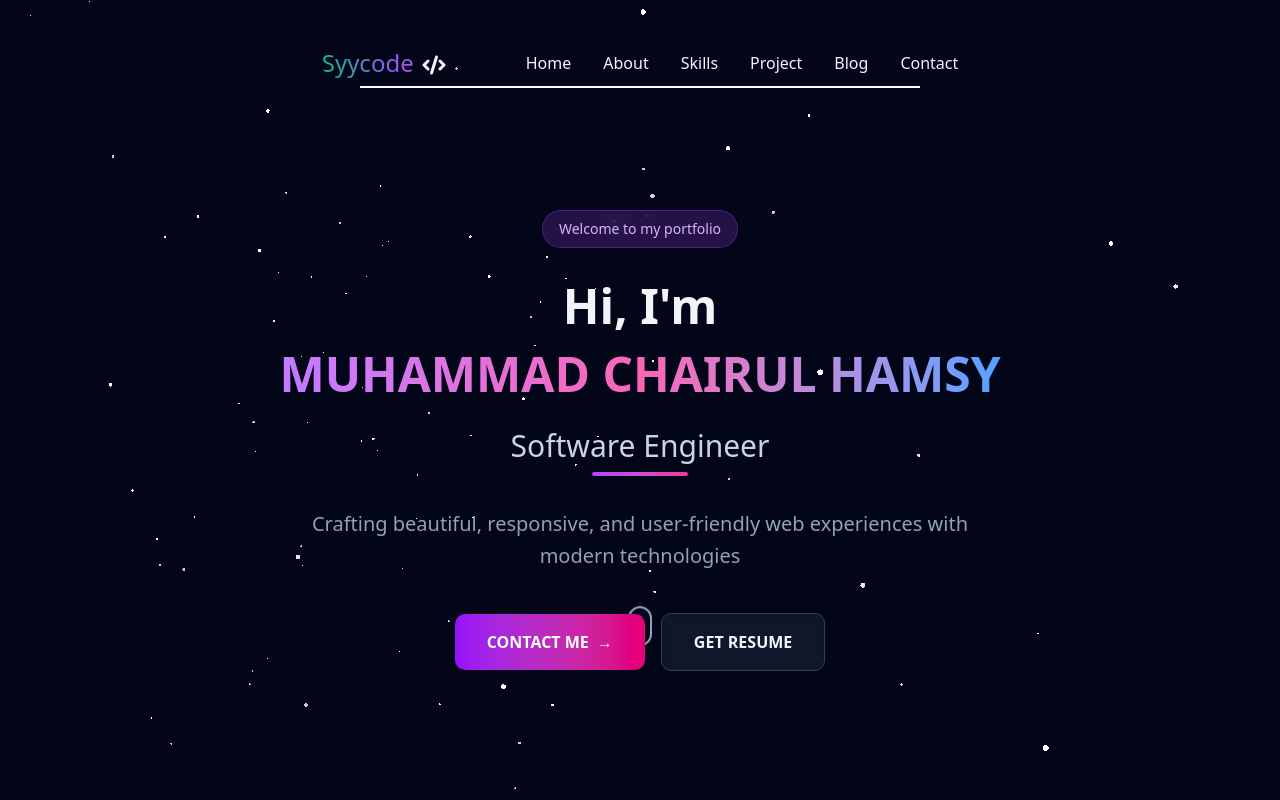
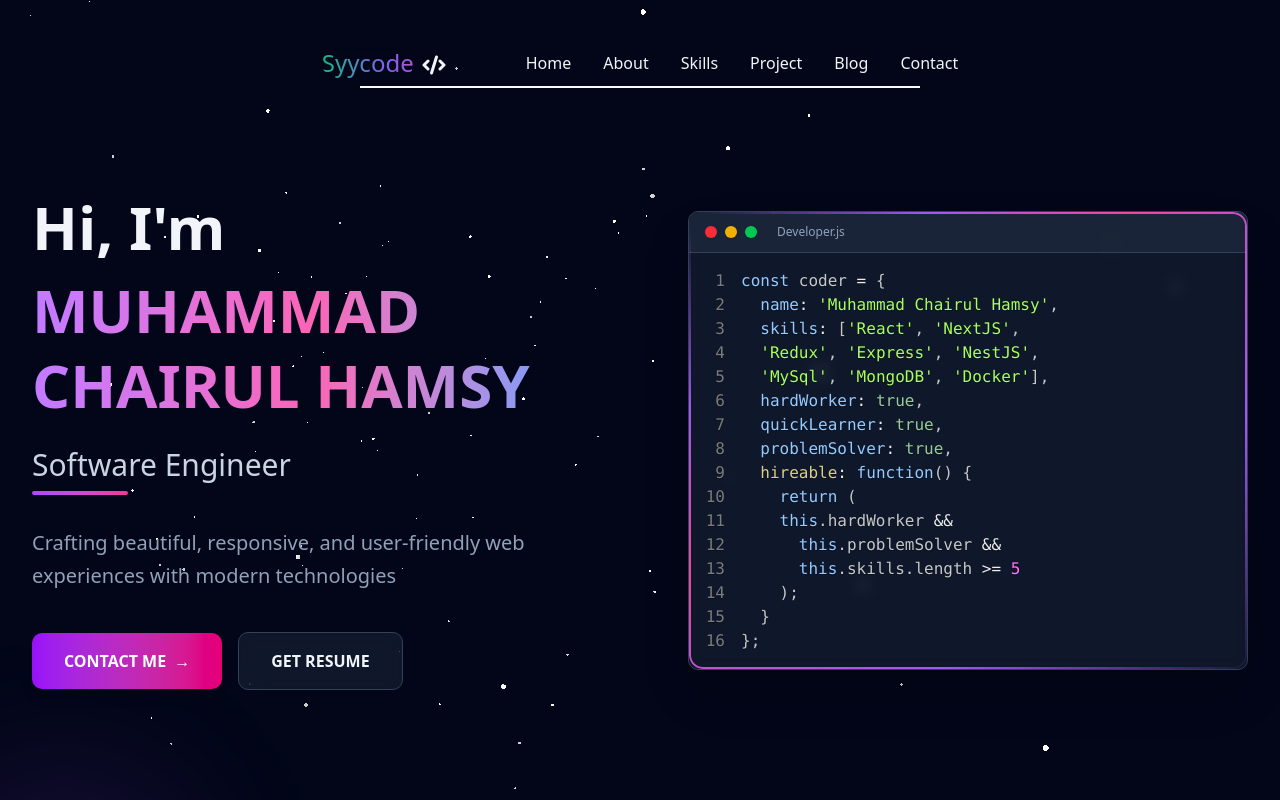
Before and after one commit to MuhammadChairulHamsy/new-portfolio, a React (Vite) app: page / in a window 1280 px wide. Shown: the top 800 px of the page. Built offline with nearby package versions, Linux system fonts and the light colour scheme.

Commit message:
update page Hero Section

```diff
--- a/package.json
+++ b/package.json
@@ -20,6 +20,7 @@
     "react": "^19.1.1",
     "react-dom": "^19.1.1",
     "react-icons": "^5.5.0",
+    "react-syntax-highlighter": "^15.6.6",
     "tailwind-merge": "^3.3.1",
     "tailwindcss": "^4.1.14"
   },
@@ -33,6 +34,6 @@
     "eslint-plugin-react-refresh": "^0.4.22",
     "globals": "^16.4.0",
     "tw-animate-css": "^1.4.0",
-    "vite": "^7.1.7"
+    "vite": "^7.1.9"
   }
 }
--- a/src/components/sections/Hero.jsx
+++ b/src/components/sections/Hero.jsx
@@ -1,49 +1,75 @@
-import { useState, useEffect } from 'react';
+import { useState, useEffect } from "react";
+import { Prism as SyntaxHighlighter } from "react-syntax-highlighter";
+import { atomDark } from "react-syntax-highlighter/dist/esm/styles/prism";
+import { ShineBorder } from "../ui/shine-border";
 
 export const Hero = () => {
   const [isVisible, setIsVisible] = useState(false);
+
+  const codeString = `const coder = {
+  name: 'Muhammad Chairul Hamsy',
+  skills: ['React', 'NextJS',
+  'Redux', 'Express', 'NestJS',
+  'MySql', 'MongoDB', 'Docker'],
+  hardWorker: true,
+  quickLearner: true,
+  problemSolver: true,
+  hireable: function() {
+    return (
+    this.hardWorker &&
+      this.problemSolver &&
+      this.skills.length >= 5
+    );
+  }
+};`;
 
   useEffect(() => {
     setIsVisible(true);
   }, []);
 
   return (
-    <section id='home' className="relative min-h-screen flex items-center justify-center pt-28 lg:pt-20">
+    <section
+      id="home"
+      className="relative min-h-screen flex items-center justify-center px-4 py-20 sm:px-6 lg:px-8 pt-40 sm:pt-32 lg:pt-40"
+    >
       {/* Content */}
-      <div className={`relative z-10 max-w-5xl mx-auto px-6 text-center transition-all duration-1000 ${isVisible ? 'opacity-100 translate-y-0' : 'opacity-0 translate-y-10'}`}>
-        {/* Greeting */}
-        <div className="mb-2 lg:mb-3">
-          <span className="inline-block px-4 py-2  bg-purple-500/20 backdrop-blur-sm border border-purple-500/30 rounded-full text-purple-300 text-sm font-medium mb-4">
-            Welcome to my portfolio
-          </span>
-        </div>
-
-        {/* Main heading with gradient */}
-        <h1 className="text-5xl md:text-5xl font-bold mb-6 leading-tight">
+      <div
+        className={`relative z-10 w-full max-w-7xl mx-auto transition-all duration-1000 ${
+          isVisible ? "opacity-100 translate-y-0" : "opacity-0 translate-y-10"
+        }`}
+      >
+        <div className="grid lg:grid-cols-2 gap-8 sm:gap-12 lg:gap-16 xl:gap-24 items-center">
+          {/* Left Side - Content */}
+          <div className="text-center lg:text-left order-1">
+            {/* Main heading */}
+            <h1 className="text-3xl sm:text-4xl md:text-5xl lg:text-5xl xl:text-6xl font-bold mb-4 sm:mb-6 leading-tight">
               <span className="block text-slate-100 mb-2">Hi, I'm</span>
               <span className="block bg-gradient-to-r from-purple-400 via-pink-400 to-blue-400 bg-clip-text text-transparent">
                 MUHAMMAD CHAIRUL HAMSY
               </span>
             </h1>
 
-        {/* Role with typing effect styling */}
-        <div className="mb-8">
-          <p className="text-2xl md:text-3xl text-slate-300 font-medium">
+            {/* Role */}
+            <div className="mb-6 sm:mb-8">
+              <p className="text-xl sm:text-2xl md:text-3xl text-slate-300 font-medium">
                 Software Engineer
               </p>
-          <div className="mt-2 h-1 w-24 bg-gradient-to-r from-purple-500 to-pink-500 mx-auto rounded-full"></div>
+              <div className="mt-2 h-1 w-20 sm:w-24 bg-gradient-to-r from-purple-500 to-pink-500 mx-auto lg:mx-0 rounded-full"></div>
             </div>
 
             {/* Description */}
-        <p className="text-lg md:text-xl text-slate-400 max-w-2xl mx-auto mb-10 leading-relaxed">
-          Crafting beautiful, responsive, and user-friendly web experiences with modern technologies
+            <p className="text-base sm:text-lg md:text-xl text-slate-400 max-w-2xl mx-auto lg:mx-0 mb-8 sm:mb-10 leading-relaxed px-4 sm:px-0">
+              Crafting beautiful, responsive, and user-friendly web experiences
+              with modern technologies
             </p>
 
             {/* CTA Buttons */}
-        <div className="flex flex-col sm:flex-row gap-4 justify-center items-center">
+            <div className="flex flex-col sm:flex-row gap-4 justify-center lg:justify-start items-center">
               <button className="group px-8 py-4 bg-gradient-to-r from-purple-600 to-pink-600 text-white rounded-lg font-semibold shadow-lg hover:shadow-purple-500/50 transform hover:scale-105 transition-all duration-300">
                 CONTACT ME
-            <span className="inline-block ml-2 group-hover:translate-x-1 transition-transform">→</span>
+                <span className="inline-block ml-2 group-hover:translate-x-1 transition-transform">
+                  →
+                </span>
               </button>
               <button className="px-8 py-4 bg-slate-800/50 backdrop-blur-sm border border-slate-700 text-slate-100 rounded-lg font-semibold hover:bg-slate-800 hover:border-purple-500 transform hover:scale-105 transition-all duration-300">
                 GET RESUME
@@ -51,12 +77,47 @@ export const Hero = () => {
             </div>
           </div>
 
-      {/* Scroll indicator */}
-      <div className="absolute bottom-36 left-1/2 transform -translate-x-1/2 animate-bounce">
-        <div className="w-6 h-10 border-2 border-slate-400 rounded-full flex items-start justify-center p-2">
-          <div className="w-1 h-3 bg-slate-400 rounded-full"></div>
+          {/* Right Side - Code Editor */}
+          <div className="w-full order-2">
+            <div className="bg-slate-800/50 backdrop-blur-sm rounded-lg shadow-2xl border border-slate-700 overflow-hidden hover:shadow-purple-500/20 transition-shadow duration-300">
+              {/* Window Header */}
+              <div className="bg-slate-800/80 px-3 sm:px-4 py-2 sm:py-3 flex items-center gap-1.5 sm:gap-2 border-b border-slate-700">
+                <div className="w-2.5 h-2.5 sm:w-3 sm:h-3 rounded-full bg-red-500"></div>
+                <div className="w-2.5 h-2.5 sm:w-3 sm:h-3 rounded-full bg-yellow-500"></div>
+                <div className="w-2.5 h-2.5 sm:w-3 sm:h-3 rounded-full bg-green-500"></div>
+                <span className="ml-2 sm:ml-3 text-slate-400 text-xs">
+                  Developer.js
+                </span>
+                <ShineBorder
+                  borderWidth={2}
+                  duration={14}
+                  shineColor={["#a855f7", "#ec4899", "#a855f7"]}
+                  className="rounded-xl"
+                />
+              </div>
+
+              {/* Code Block */}
+              <div className="w-full overflow-x-auto">
+                <div className="text-xs sm:text-sm lg:text-[1rem]">
+                  <SyntaxHighlighter
+                    language="javascript"
+                    style={atomDark}
+                    showLineNumbers
+                    customStyle={{
+                      margin: 0,
+                      padding: "1rem",
+                      background: "transparent",
+                      fontSize: "inherit",
+                    }}
+                  >
+                    {codeString}
+                  </SyntaxHighlighter>
+                </div>
+              </div>
+            </div>
+          </div>
         </div>
       </div>
     </section>
   );
-};
+}
--- a/src/index.css
+++ b/src/index.css
@@ -4,6 +4,7 @@
 @custom-variant dark (&:is(.dark *));
 
 :root {
+  scroll-behavior: smooth;
   --pointer-x: 50%;
   --pointer-y: 50%;
   --pointer-from-center: 0;
@@ -181,7 +182,7 @@
 }
 
 .pc-card-wrapper::before {
-  content: '';
+  content: "";
   position: absolute;
   inset: -10px;
   background: inherit;
@@ -219,13 +220,8 @@
   transition: transform 1s ease;
   transform: translate3d(0, 0, 0.1px) rotateX(0deg) rotateY(0deg);
   background-size: 100% 100%;
-  background-position:
-    0 0,
-    0 0,
-    50% 50%,
-    0 0;
-  background-image:
-    radial-gradient(
+  background-position: 0 0, 0 0, 50% 50%, 0 0;
+  background-image: radial-gradient(
       farthest-side circle at var(--pointer-x) var(--pointer-y),
       hsla(266, 100%, 90%, var(--card-opacity)) 4%,
       hsla(266, 50%, 80%, calc(var(--card-opacity) * 0.75)) 10%,
@@ -234,14 +230,21 @@
     ),
     radial-gradient(35% 52% at 55% 20%, #00ffaac4 0%, #073aff00 100%),
     radial-gradient(100% 100% at 50% 50%, #00c1ffff 1%, #073aff00 76%),
-    conic-gradient(from 124deg at 50% 50%, #c137ffff 0%, #07c6ffff 40%, #07c6ffff 60%, #c137ffff 100%);
+    conic-gradient(
+      from 124deg at 50% 50%,
+      #c137ffff 0%,
+      #07c6ffff 40%,
+      #07c6ffff 60%,
+      #c137ffff 100%
+    );
   overflow: hidden;
 }
 
 .pc-card:hover,
 .pc-card.active {
   transition: none;
-  transform: translate3d(0, 0, 0.1px) rotateX(var(--rotate-y)) rotateY(var(--rotate-x));
+  transform: translate3d(0, 0, 0.1px) rotateX(var(--rotate-y))
+    rotateY(var(--rotate-x));
 }
 
 .pc-card * {
@@ -265,7 +268,8 @@
   mask-mode: luminance;
   mask-repeat: repeat;
   mask-size: 150%;
-  mask-position: top calc(200% - (var(--background-y) * 5)) left calc(100% - var(--background-x));
+  mask-position: top calc(200% - (var(--background-y) * 5)) left
+    calc(100% - var(--background-x));
   transition: filter 0.6s ease;
   filter: brightness(0.66) contrast(1.33) saturate(0.33) opacity(0.5);
   animation: holo-bg 18s linear infinite;
@@ -282,8 +286,7 @@
   background: transparent;
   background-size: cover;
   background-position: center;
-  background-image:
-    repeating-linear-gradient(
+  background-image: repeating-linear-gradient(
       0deg,
       var(--sunpillar-clr-1) calc(var(--space) * 1),
       var(--sunpillar-clr-2) calc(var(--space) * 2),
@@ -308,21 +311,16 @@
       hsla(0, 0%, 0%, 0.15) 20%,
       hsla(0, 0%, 0%, 0.25) 120%
     );
-  background-position:
-    0 var(--background-y),
-    var(--background-x) var(--background-y),
-    center;
+  background-position: 0 var(--background-y),
+    var(--background-x) var(--background-y), center;
   background-blend-mode: color, hard-light;
-  background-size:
-    500% 500%,
-    300% 300%,
-    200% 200%;
+  background-size: 500% 500%, 300% 300%, 200% 200%;
   background-repeat: repeat;
 }
 
 .pc-shine::before,
 .pc-shine::after {
-  content: '';
+  content: "";
   background-position: center;
   background-size: cover;
   grid-area: 1/1;
@@ -343,8 +341,7 @@
 }
 
 .pc-shine::before {
-  background-image:
-    linear-gradient(
+  background-image: linear-gradient(
       45deg,
       var(--sunpillar-4),
       var(--sunpillar-5),
@@ -353,31 +350,26 @@
       var(--sunpillar-2),
       var(--sunpillar-3)
     ),
-    radial-gradient(circle at var(--pointer-x) var(--pointer-y), hsl(0, 0%, 70%) 0%, hsla(0, 0%, 30%, 0.2) 90%),
+    radial-gradient(
+      circle at var(--pointer-x) var(--pointer-y),
+      hsl(0, 0%, 70%) 0%,
+      hsla(0, 0%, 30%, 0.2) 90%
+    ),
     var(--grain);
-  background-size:
-    250% 250%,
-    100% 100%,
-    220px 220px;
-  background-position:
-    var(--pointer-x) var(--pointer-y),
-    center,
+  background-size: 250% 250%, 100% 100%, 220px 220px;
+  background-position: var(--pointer-x) var(--pointer-y), center,
     calc(var(--pointer-x) * 0.01) calc(var(--pointer-y) * 0.01);
   background-blend-mode: color-dodge;
-  filter: brightness(calc(2 - var(--pointer-from-center))) contrast(calc(var(--pointer-from-center) + 2))
+  filter: brightness(calc(2 - var(--pointer-from-center)))
+    contrast(calc(var(--pointer-from-center) + 2))
     saturate(calc(0.5 + var(--pointer-from-center)));
   mix-blend-mode: luminosity;
 }
 
 .pc-shine::after {
-  background-position:
-    0 var(--background-y),
-    calc(var(--background-x) * 0.4) calc(var(--background-y) * 0.5),
-    center;
-  background-size:
-    200% 300%,
-    700% 700%,
-    100% 100%;
+  background-position: 0 var(--background-y),
+    calc(var(--background-x) * 0.4) calc(var(--background-y) * 0.5), center;
+  background-size: 200% 300%, 700% 700%, 100% 100%;
   mix-blend-mode: difference;
   filter: brightness(0.8) contrast(1.5);
 }
@@ -410,7 +402,7 @@
 }
 
 .pc-avatar-content::before {
-  content: '';
+  content: "";
   position: absolute;
   inset: 0;
   z-index: 1;
@@ -562,17 +554,11 @@
 
 @keyframes holo-bg {
   0% {
-    background-position:
-      0 var(--background-y),
-      0 0,
-      center;
+    background-position: 0 var(--background-y), 0 0, center;
   }
 
   100% {
-    background-position:
-      0 var(--background-y),
-      90% 90%,
-      center;
+    background-position: 0 var(--background-y), 90% 90%, center;
   }
 }
 
--- a/tailwind.config.js
+++ /dev/null
@@ -1,74 +0,0 @@
-export default {
-  darkMode: ["class"],
-  content: ["./index.html", "./src/**/*.{js,ts,jsx,tsx}"],
-  theme: {
-    extend: {
-      fontFamily: {
-        poppins: ["Poppins", "sans-serif"],
-        inter: ["Inter", "sans-serif"],
-      },
-      borderRadius: {
-        lg: "var(--radius)",
-        md: "calc(var(--radius) - 2px)",
-        sm: "calc(var(--radius) - 4px)",
-      },
-      colors: {
-        background: "hsl(var(--background))",
-        foreground: "hsl(var(--foreground))",
-        card: {
-          DEFAULT: "hsl(var(--card))",
-          foreground: "hsl(var(--card-foreground))",
-        },
-        popover: {
-          DEFAULT: "hsl(var(--popover))",
-          foreground: "hsl(var(--popover-foreground))",
-        },
-        primary: {
-          DEFAULT: "hsl(var(--primary))",
-          foreground: "hsl(var(--primary-foreground))",
-        },
-        secondary: {
-          DEFAULT: "hsl(var(--secondary))",
-          foreground: "hsl(var(--secondary-foreground))",
-        },
-        muted: {
-          DEFAULT: "hsl(var(--muted))",
-          foreground: "hsl(var(--muted-foreground))",
-        },
-        accent: {
-          DEFAULT: "hsl(var(--accent))",
-          foreground: "hsl(var(--accent-foreground))",
-        },
-        destructive: {
-          DEFAULT: "hsl(var(--destructive))",
-          foreground: "hsl(var(--destructive-foreground))",
-        },
-        border: "hsl(var(--border))",
-        input: "hsl(var(--input))",
-        ring: "hsl(var(--ring))",
-        chart: {
-          1: "hsl(var(--chart-1))",
-          2: "hsl(var(--chart-2))",
-          3: "hsl(var(--chart-3))",
-          4: "hsl(var(--chart-4))",
-          5: "hsl(var(--chart-5))",
-        },
-      },
-      animation: {
-        marquee: "marquee var(--duration) linear infinite",
-        "marquee-vertical": "marquee-vertical var(--duration) linear infinite",
-      },
-      keyframes: {
-        marquee: {
-          from: { transform: "translateX(0)" },
-          to: { transform: "translateX(calc(-100% - var(--gap)))" },
-        },
-        "marquee-vertical": {
-          from: { transform: "translateY(0)" },
-          to: { transform: "translateY(calc(-100% - var(--gap)))" },
-        },
-      },
-    },
-  },
-  plugins: [require("tailwindcss-animate")],
-};
--- a/vite.config.js
+++ b/vite.config.js
@@ -10,4 +10,8 @@ export default defineConfig({
       "@": path.resolve(__dirname, "./src"),
     },
   },
+  server: {
+    port: 3000,
+    strictPort: false,
+  },
 });
```
Also changed, not shown: src/components/layout/Header.jsx (+7 -3 lines), src/components/sections/About.jsx (+8 -41 lines), 1 other file (tests, documents, lock files or other folders). Lines whose indentation alone changed are shown as unchanged.
